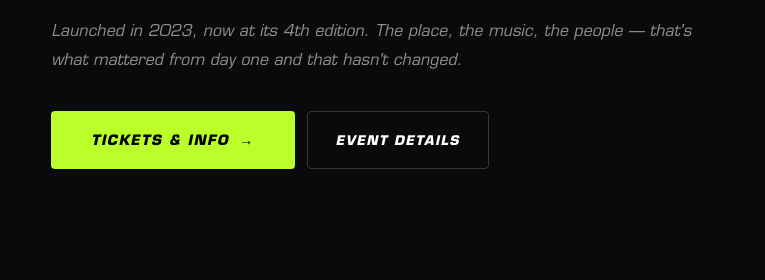
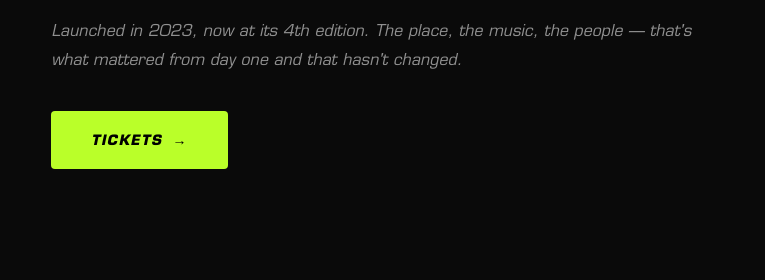
Before and after one commit to spiriticalos/cyclic-site, a website: page index.html in a window 1280 px wide. Shown: the part 3859-4139 px from the top of the page, 0-765 px from the left. Drawn offline with Linux system fonts and the light colour scheme; animation ran at ten frames a second.

Commit message:
Bohemian Society: single Tickets button

```diff
--- a/index.html
+++ b/index.html
@@ -423,8 +423,7 @@
               Launched in 2023, now at its 4th edition. The place, the music, the people — that's what mattered from day one and that hasn't changed.
             </p>
             <div class="btn-group">
-              <a href="https://thebohemiansociety.ro/" target="_blank" rel="noopener noreferrer" class="btn btn--accent btn--lg magnetic">Tickets &amp; Info <span class="arrow">→</span></a>
-              <a href="events.html" class="btn btn--outline">Event Details</a>
+              <a href="https://thebohemiansociety.ro/" target="_blank" rel="noopener noreferrer" class="btn btn--accent btn--lg magnetic">Tickets <span class="arrow">→</span></a>
             </div>
           </div>
 
```
